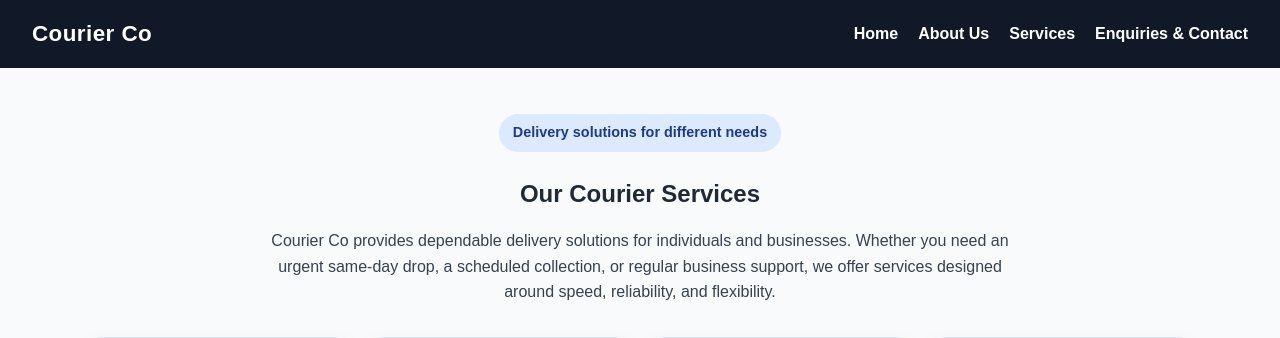
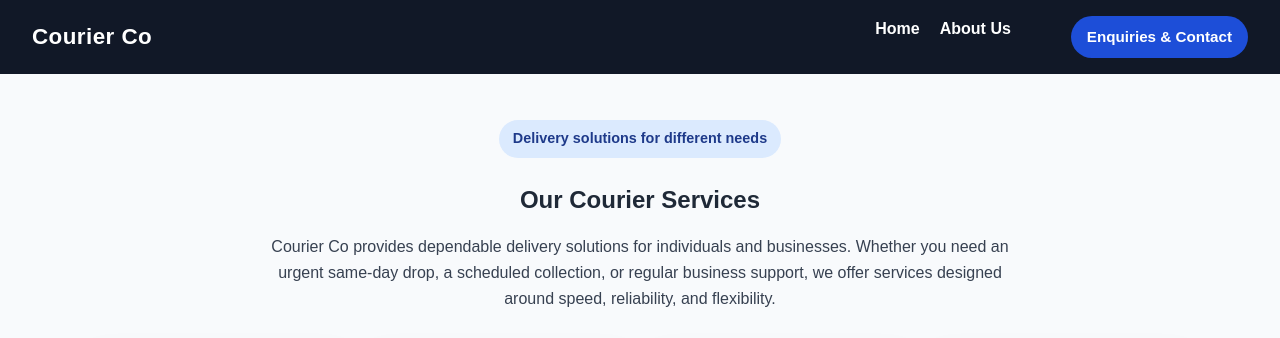
Before and after one commit to Reme65/courier-co, a Node server app: page /services in a window 1280 px wide. Shown: the top 338 px of the page. Run offline with Node 20, Linux system fonts and the light colour scheme.

Commit message:
revise btn class on both about.ejs and services.ejs

```diff
--- a/views/about.ejs
+++ b/views/about.ejs
@@ -22,7 +22,7 @@
                 <li><a href="/">Home</a></li>
                 <li><a href="/about">About Us</a></li>
                 <li><a href="/services">Services</a></li>
-                <li><a href="/enquiries">Enquiries &amp; Contact</a></li>
+                <li><a href="/enquiries" class="btn nav-btn">Enquiries &amp; Contact</a></li>
             </ul>
         </nav>
     </header>
--- a/views/services.ejs
+++ b/views/services.ejs
@@ -21,8 +21,8 @@
             <ul class="nav-links">
                 <li><a href="/">Home</a></li>
                 <li><a href="/about">About Us</a></li>
-                <li><a href="/services">Services</a></li>
-                <li><a href="/enquiries">Enquiries &amp; Contact</a></li>
+                <li><a href="/services" Services</a></li>
+                <li><a href="/enquiries" class="btn nav-btn">Enquiries &amp; Contact</a></li>
             </ul>
         </nav>
     </header>
```
